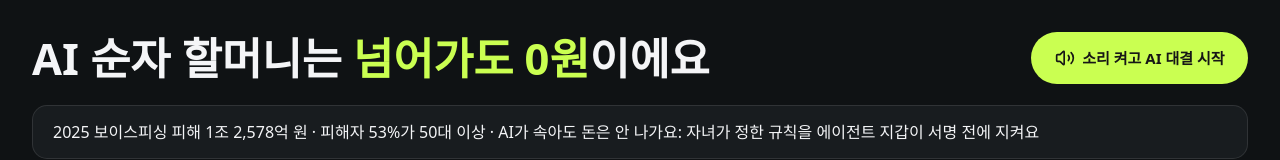
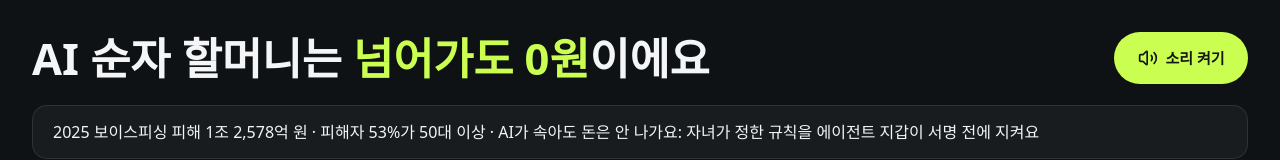
Before and after one commit to cosmosjeon/hyojason-oba-macstudio, a React (Vite) app in the folder apps/web/: page /board in a window 1280 px wide. Shown: the top 160 px of the page. Built offline with nearby package versions, Linux system fonts and the light colour scheme; no server answers; a web font is replaced by a local one; what @vapi-ai/web would draw is missing.

Commit message:
fix(web): 맥스튜디오 리더보드 일반 방문자에게 관리자 키 창 안 띄움

```diff
--- a/apps/web/src/pages/Board.tsx
+++ b/apps/web/src/pages/Board.tsx
@@ -14,6 +14,7 @@ function buzz(ctx: AudioContext) {
   o.connect(g).connect(ctx.destination); o.start(); o.stop(ctx.currentTime + 0.5);
 }
 
+const HOST = typeof location !== 'undefined' && new URLSearchParams(location.search).has('host');
 export default function Board() {
   const [s, setS] = useState<Stats | null>(null);
   const [lines, setLines] = useState<Line[]>([]);
@@ -43,13 +44,14 @@ export default function Board() {
     return () => es.close();
   }, []);
 
+  // 행사장 큰 화면(/board?host)만 AI 대결을 켠다. 일반 방문자는 소리만 켜서 관리자 키 창이 뜨지 않는다.
   async function enableSound() {
     ctx.current = new AudioContext(); await ctx.current.resume();
     soundRef.current = true; setSound(true);
-    void api('/api/battle', { on: true });
+    if (HOST) void api('/api/battle', { on: true });
     buzz(ctx.current);
   }
-  async function disableSound() { soundRef.current = false; setSound(false); void api('/api/battle', { on: false }); }
+  async function disableSound() { soundRef.current = false; setSound(false); if (HOST) void api('/api/battle', { on: false }); }
 
   const st = s ?? { attempts: 0, fell: 0, lostKrw: 0, blockedKrw: 0, holdMs: 0, hall: [], recent: [] };
   const holdS = Math.round((st.holdMs ?? 0) / 1000);
@@ -58,7 +60,7 @@ export default function Board() {
       <header className="b-head">
         <h1>AI 순자 할머니는 <em>넘어가도 0원</em>이에요</h1>
         <button className={'btn ' + (sound ? 'weak' : 'night')} onClick={sound ? disableSound : enableSound} style={sound ? { background: 'transparent', color: 'var(--night-text)', borderColor: 'var(--night-line)' } : undefined}>
-          {sound ? <><VolumeX size={20} />소리·AI 대결 끄기</> : <><Volume2 size={20} />소리 켜고 AI 대결 시작</>}
+          {sound ? <><VolumeX size={20} />{HOST ? '소리·AI 대결 끄기' : '소리 끄기'}</> : <><Volume2 size={20} />{HOST ? '소리 켜고 AI 대결 시작' : '소리 켜기'}</>}
         </button>
       </header>
       <p className="b-why">2025 보이스피싱 피해 1조 2,578억 원 · 피해자 53%가 50대 이상 · AI가 속아도 돈은 안 나가요: 자녀가 정한 규칙을 에이전트 지갑이 서명 전에 지켜요</p>
```
